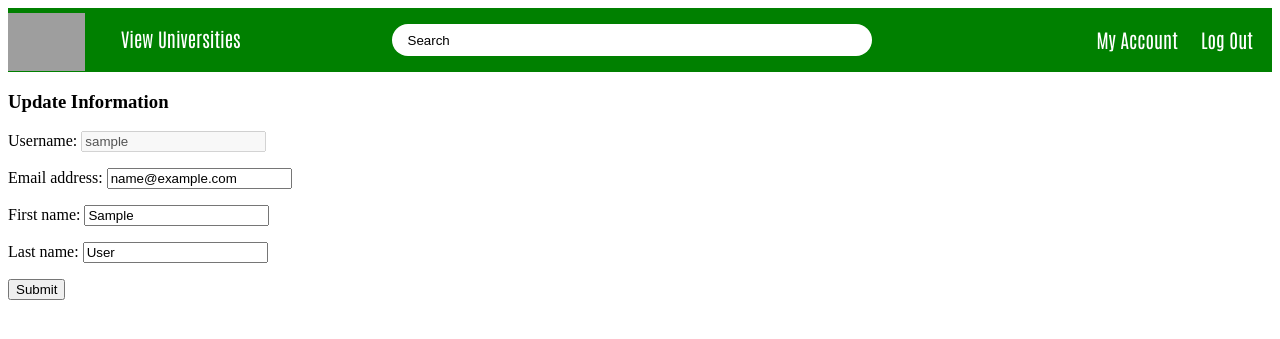
After one commit to ishti-du/RateMyProfessorPlus, a Django app: page /profile_update/ in a window 1280 px wide. The commit adds this page. Shown: the top 339 px of the page. Run offline with Django 3.2, Linux system fonts and the light colour scheme; the visitor is signed in with stand-in values (Sample User, id 1); grey boxes are pictures that could not be loaded.

Commit message:
added basic update account functionality

```diff
--- a/rmp_bd_app/forms.py
+++ b/rmp_bd_app/forms.py
@@ -11,6 +11,7 @@ class UniversityForm(forms.ModelForm):
         model = University
         fields = ['country', 'university_name']
         labels = {'text': ''}
+
 
 
 class DepartmentForm(forms.ModelForm):
@@ -32,9 +33,15 @@ class CreateUserForm(UserCreationForm):
         model = User
         fields = ['username', 'email', 'password1', 'password2', 'first_name', 'last_name']
 
+class UpdateUserForm(forms.ModelForm):
+    class Meta:
+        model = User
+        fields = ['username', 'email', 'first_name', 'last_name']
+
+    username = forms.CharField(disabled=True)
+
 
 class StudentProfileForm(forms.ModelForm):
-
     class Meta:
         model = StudentProfile
         fields = ['university']
--- a/rmp_bd_app/templates/rmp_bd_app/profile.html
+++ b/rmp_bd_app/templates/rmp_bd_app/profile.html
@@ -5,5 +5,5 @@
 <p>First Name: {{ user.first_name}}</p>
 <p>Last Name: {{ user.last_name}}</p>
 <p>Email: {{ user.email}}</p>
-<button>Update Information</button>
+<button type="button" onclick="location.href = '/profile_update';">Update Information</button>
 {% endblock content %}
--- /dev/null
+++ b/rmp_bd_app/templates/rmp_bd_app/profile_update.html
@@ -0,0 +1,9 @@
+{% extends "rmp_bd_app/base.html" %}
+{% block content %}
+<h3>Update Information</h3>
+<form method="post">
+    {% csrf_token %}
+    {{ user_update_form.as_p }}
+    <input type="submit">
+</form>
+{% endblock content %}
--- a/rmp_bd_app/urls.py
+++ b/rmp_bd_app/urls.py
@@ -36,4 +36,5 @@ urlpatterns = [
     path('profile/', views.user_profile_view, name="profile"),
     # Test page for adding a course
     path('new_course/', views.new_course, name='new_course'),
+    path('profile_update/', views.user_profile_update_view, name="profile_update")
     ]
--- a/rmp_bd_app/views.py
+++ b/rmp_bd_app/views.py
@@ -2,10 +2,12 @@ from django.shortcuts import render, redirect
 from django.http import JsonResponse
 
 from .models import University, Department, Professor, Course
-from .forms import UniversityForm, DepartmentForm, ProfessorForm, ReviewForm, StudentProfileForm, ProfessorProfileForm, CreateUserForm, CourseForm
+from .forms import UniversityForm, DepartmentForm, ProfessorForm, ReviewForm, StudentProfileForm, ProfessorProfileForm, CreateUserForm, CourseForm, UpdateUserForm
 
 from django.contrib.auth import login, authenticate, logout
 from django.contrib.auth.forms import UserCreationForm, AuthenticationForm
+
+
 
 
 # Create your views here.
@@ -209,3 +211,14 @@ def signout_view(request):
 
 def user_profile_view(request):
     return render(request, 'rmp_bd_app/profile.html')
+
+def user_profile_update_view(request):
+    if request.method == 'POST':
+        user_update_form = UpdateUserForm(request.POST, instance=request.user)
+        if user_update_form.is_valid():
+            user_update_form.save()
+            return redirect('/profile')
+    else:
+        user_update_form = UpdateUserForm(instance=request.user)
+
+    return render(request, 'rmp_bd_app/profile_update.html', {'user_update_form': user_update_form})
```
Also changed, not shown: 1 other file.
